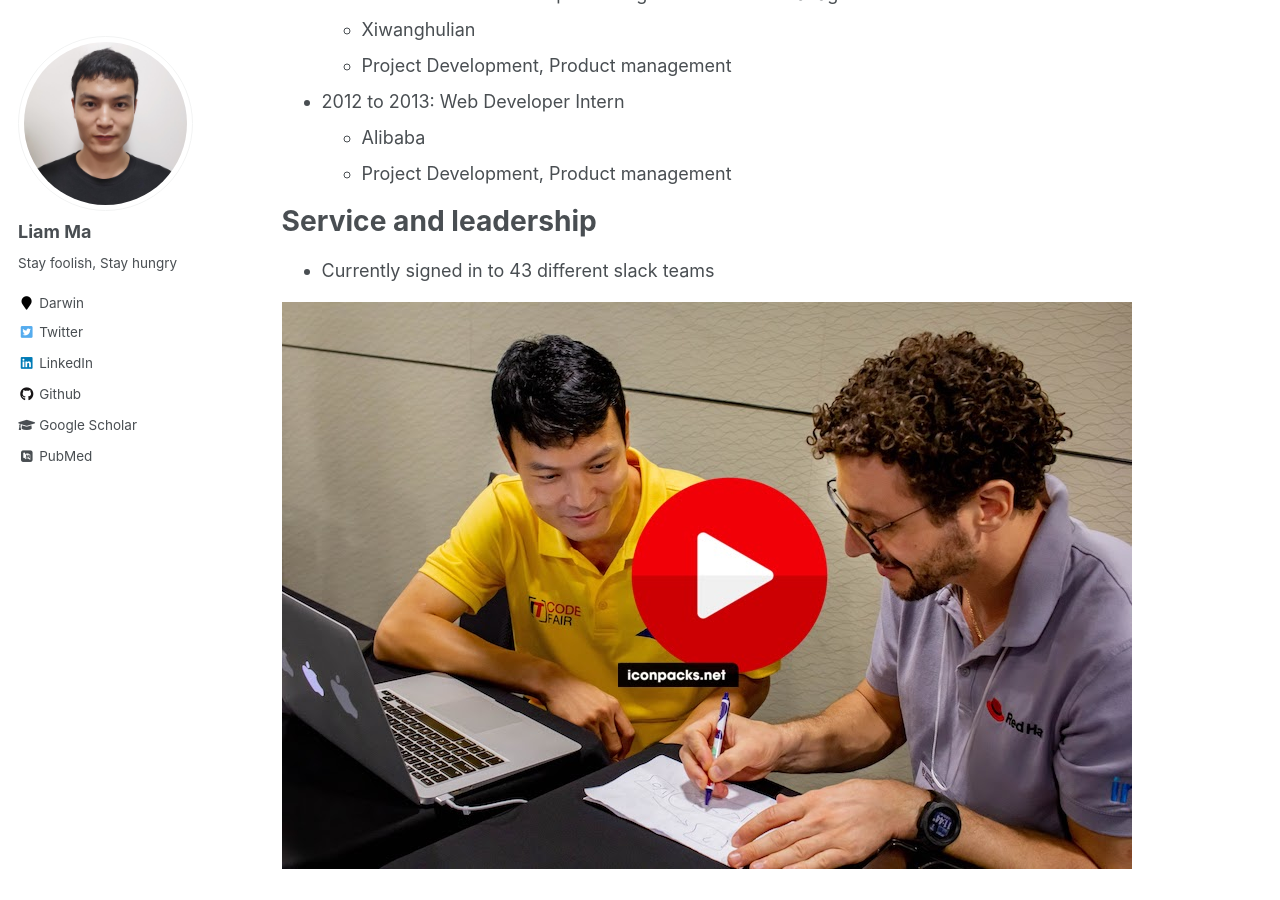
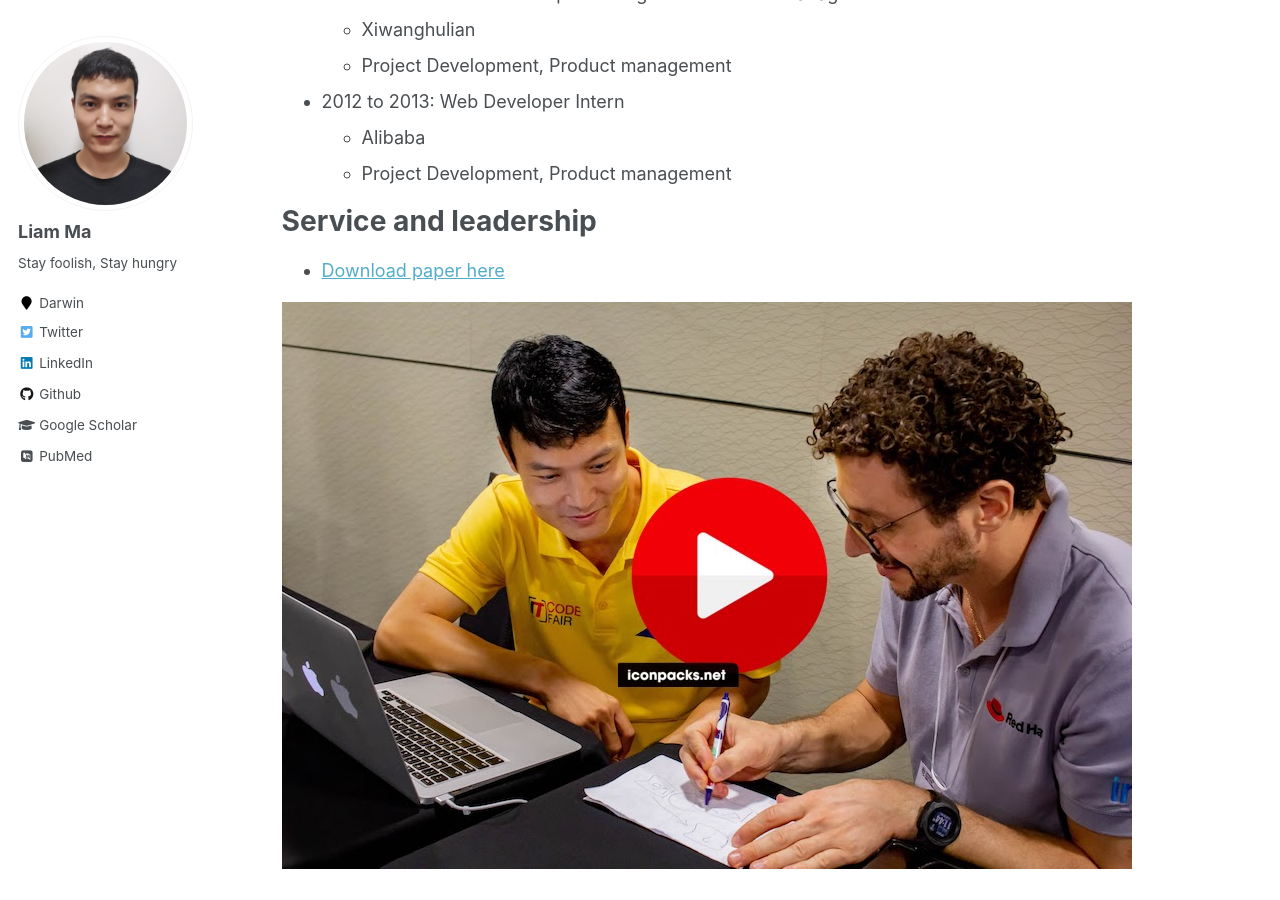
Before and after one commit to zhangguoyuansh/zhangguoyuansh.github.io, a Jekyll site: the page built from _pages/cv.md, in a window 1280 px wide and 900 px high, scrolled down 473 px. Built offline with Jekyll 4.4.1, drawn with Linux system fonts in a browser that asks for light colours; some web fonts are replaced.

Commit message:
Update cv.md

```diff
--- a/_pages/cv.md
+++ b/_pages/cv.md
@@ -29,7 +29,7 @@ Work experience
 
 Service and leadership
 ======
-* Currently signed in to 43 different slack teams
+* [Download paper here](https://zhangguoyuansh.github.io/files/Yajun(Liam)%20Ma-PY-CV.pdf)
 
 
 <!-- [![Liam Ma Data enginner](https://i9.ytimg.com/vi_webp/BWy55Yun8Os/mq1.webp?sqp=CLSZ-qAG-oaymwEmCMACELQB8quKqQMa8AEB-AH-CYAC0AWKAgwIABABGHIgUShBMA8=&rs=AOn4CLC3qjksRNrqcmYfxVzD-EV2mIISBA)](https://youtu.be/BWy55Yun8Os) -->
```
